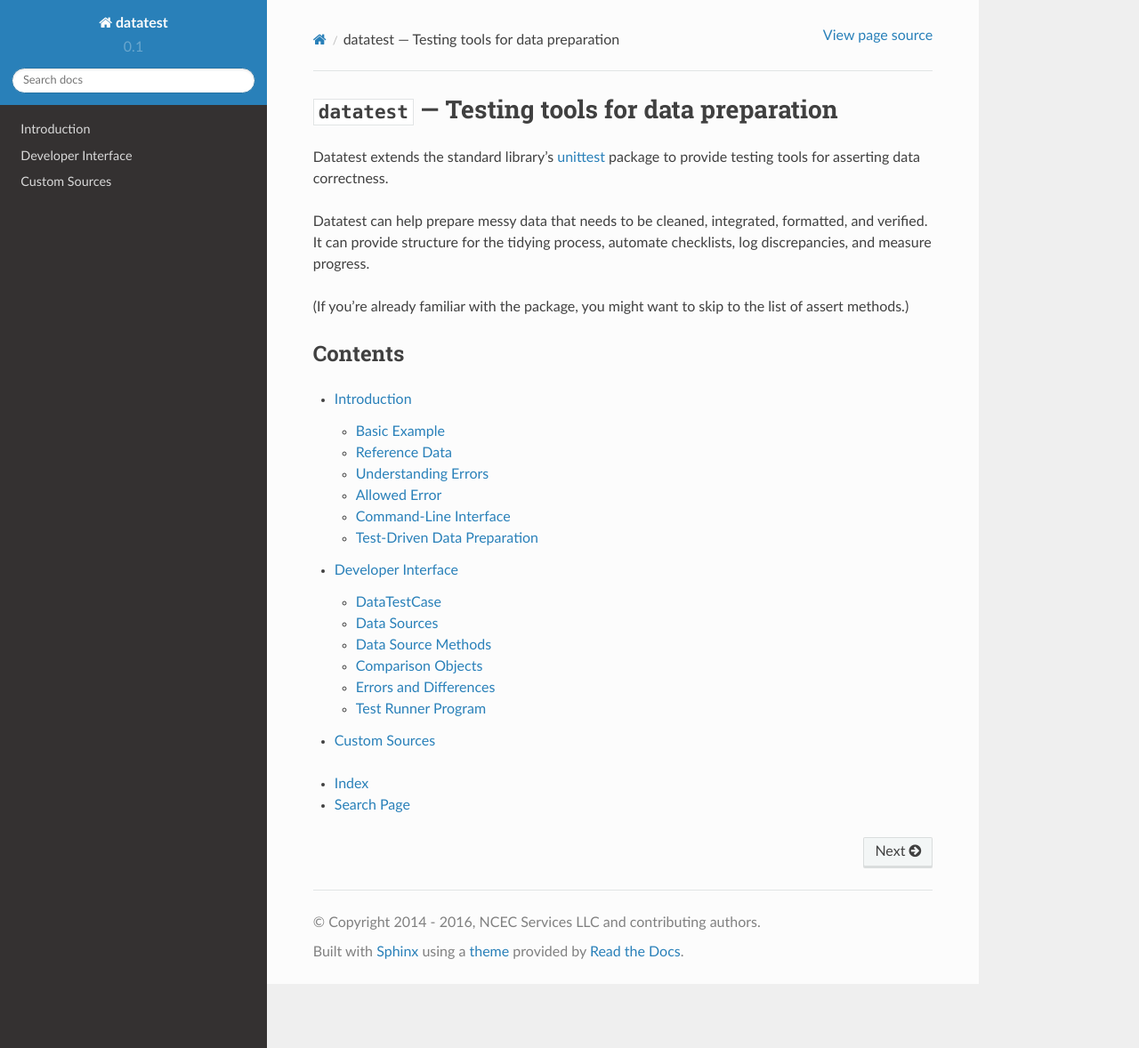
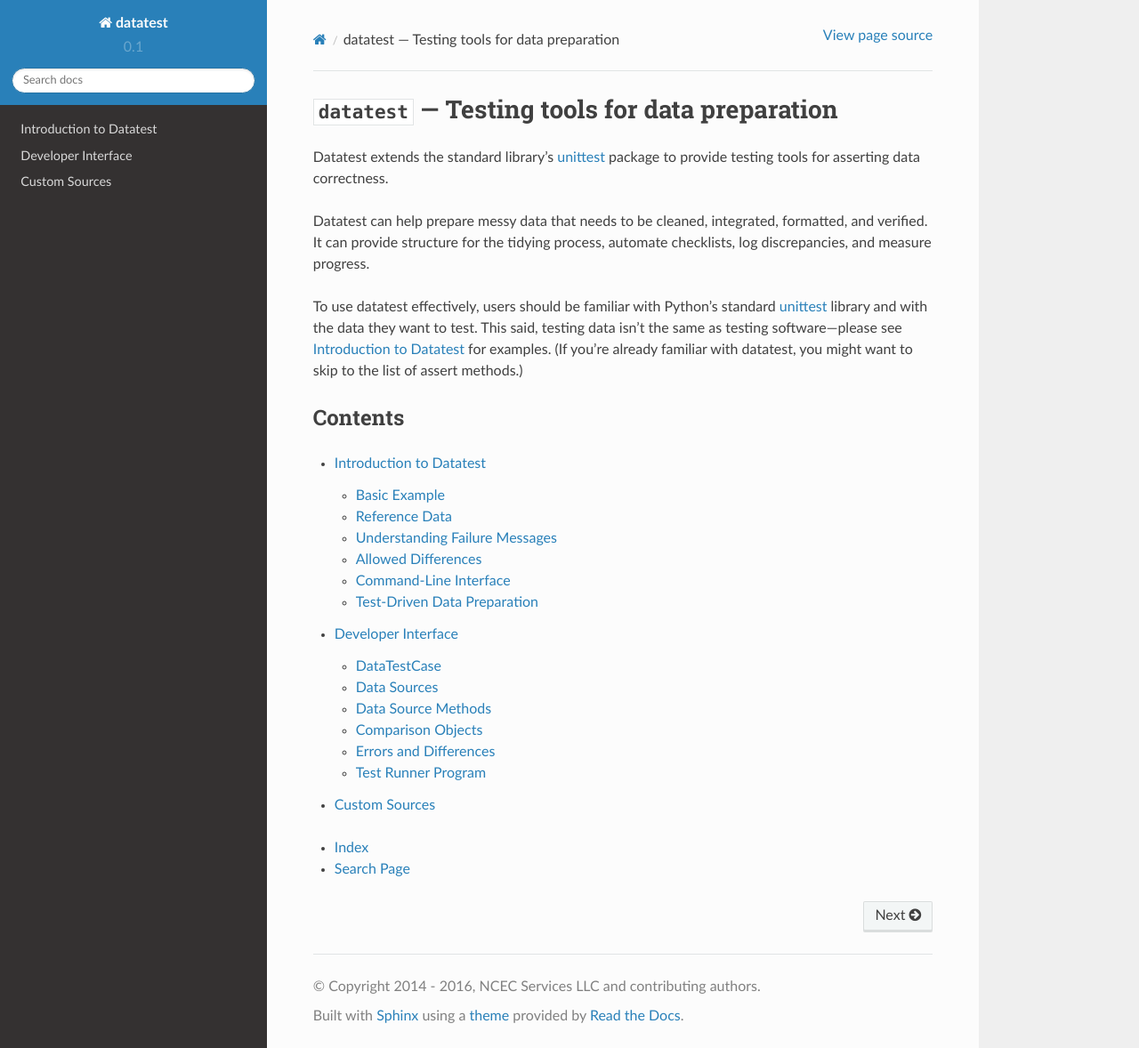
Before and after one commit to shawnbrown/datatest, a Sphinx documentation site: the page built from docs/index.rst, in a window 1280 px wide and 1178 px high. Shown: the whole window at 89% size. Built offline with Sphinx 7.4.7 and the Read the Docs theme 2.0.0, drawn with Linux system fonts in a browser that asks for light colours.

Commit message:
Update and re-order documentation to improve comprehension.

```diff
--- a/docs/custom.rst
+++ b/docs/custom.rst
@@ -1,6 +1,10 @@
 
 Custom Sources
 ==============
+
+:mod:`datatest` is designed to work with tabular data stored in spreadsheet
+files or database tables but it's also possible to create custom data sources
+for other formats.
 
 If you need to test data in a format that's not currently supported,
 you can make your own custom data source.  You do this by subclassing
--- a/docs/index.rst
+++ b/docs/index.rst
@@ -23,8 +23,12 @@ integrated, formatted, and verified.  It can provide structure
 for the tidying process, automate checklists, log discrepancies,
 and measure progress.
 
-(If you're already familiar with the package, you might want to skip to the
-:ref:`list of assert methods <assert-methods>`.)
+To use datatest effectively, users should be familiar with Python's standard
+`unittest <http://docs.python.org/library/unittest.html>`_ library and with
+the data they want to test.  This said, testing data isn't the same as testing
+software---please see :doc:`intro` for examples.  (If you're already familiar
+with datatest, you might want to skip to the :ref:`list of assert methods
+<assert-methods>`.)
 
 
 ********
```
Also changed, not shown: docs/api.rst (+24 -20 lines), docs/intro.rst (+35 -43 lines), 2 other files.
